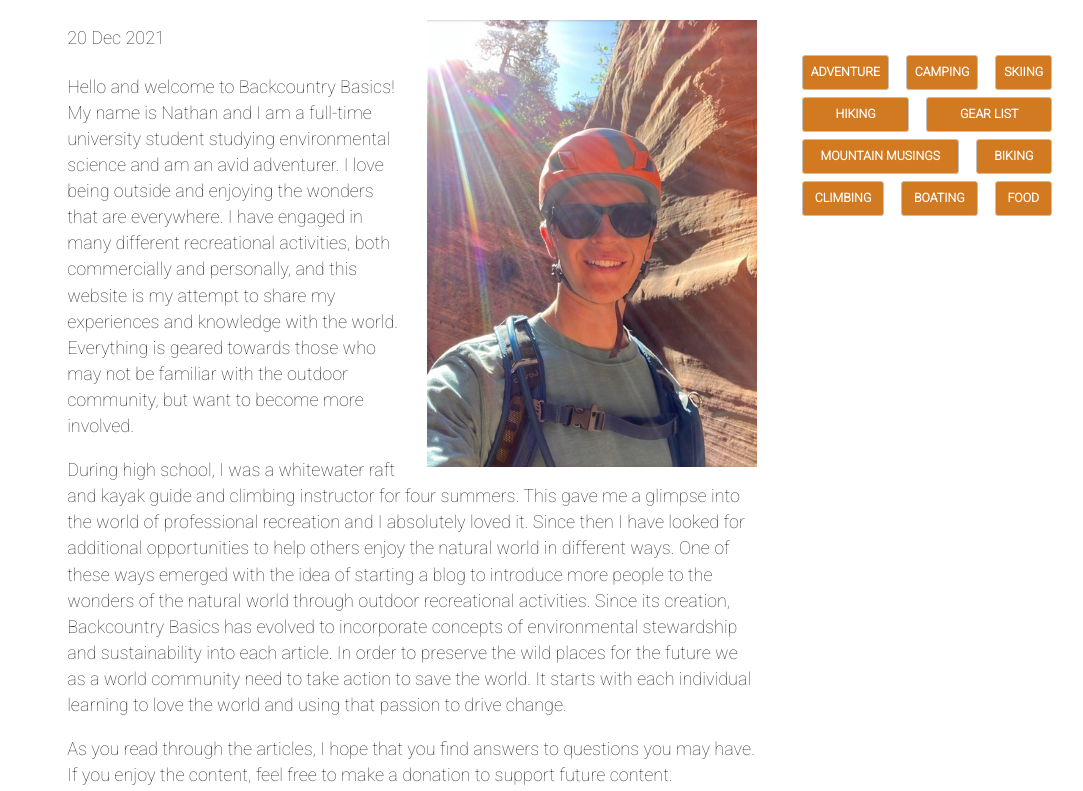
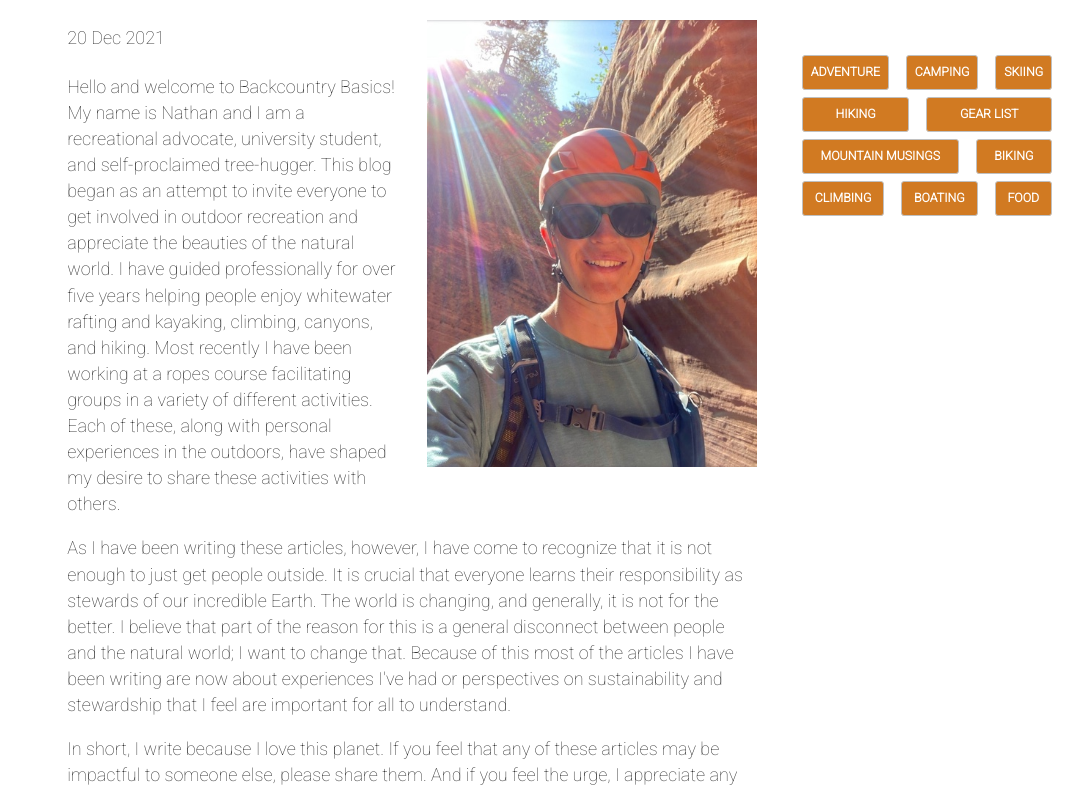
Before and after one commit to matkat99/backcountrybasics, an Eleventy site: page about/index.md in a window 1280 px wide. Shown: the part 152-943 px from the top of the page, without its empty margins (128-1211 px from the left). Built offline with nearby package versions, Linux system fonts and the light colour scheme; Eleventy itself is replaced by a stand-in of ours; files that its build step writes are made by us from their sources; what eleventy-plugin-sass would draw is missing.

Commit message:
about me update

```diff
--- a/about/index.md
+++ b/about/index.md
@@ -9,8 +9,10 @@ eleventyNavigation:
 
 <img src="./../img/aboutme.jpg" alt="Image of the author" class="right" width="330">
 
-Hello and welcome to Backcountry Basics! My name is Nathan and I am a full-time university student studying environmental science and am an avid adventurer. I love being outside and enjoying the wonders that are everywhere. I have engaged in many different recreational activities, both commercially and personally, and this website is my attempt to share my experiences and knowledge with the world. Everything is geared towards those who may not be familiar with the outdoor community, but want to become more involved.
+Hello and welcome to Backcountry Basics! My name is Nathan and I am a recreational advocate, university student, and self-proclaimed tree-hugger. This blog began as an attempt to invite everyone to get involved in outdoor recreation and appreciate the beauties of the natural world. I have guided professionally for over five years helping people enjoy whitewater rafting and kayaking, climbing, canyons, and hiking. Most recently I have been working at a ropes course facilitating groups in a variety of different activities. Each of these, along with personal experiences in the outdoors, have shaped my desire to share these activities with others.
 
-During high school, I was a whitewater raft and kayak guide and climbing instructor for four summers. This gave me a glimpse into the world of professional recreation and I absolutely loved it. Since then I have looked for additional opportunities to help others enjoy the natural world in different ways. One of these ways emerged with the idea of starting a blog to introduce more people to the wonders of the natural world through outdoor recreational activities. Since its creation, Backcountry Basics has evolved to incorporate concepts of environmental stewardship and sustainability into each article. In order to preserve the wild places for the future we as a world community need to take action to save the world. It starts with each individual learning to love the world and using that passion to drive change.
+As I have been writing these articles, however, I have come to recognize that it is not enough to just get people outside. It is crucial that everyone learns their responsibility as stewards of our incredible Earth. The world is changing, and generally, it is not for the better. I believe that part of the reason for this is a general disconnect between people and the natural world; I want to change that. Because of this most of the articles I have been writing are now about experiences I've had or perspectives on sustainability and stewardship that I feel are important for all to understand.
 
-As you read through the articles, I hope that you find answers to questions you may have. If you enjoy the content, feel free to make a donation to support future content.
+In short, I write because I love this planet. If you feel that any of these articles may be impactful to someone else, please share them. And if you feel the urge, I appreciate any and all donations to help support me as I continue to write. Thanks for reading, now go out and explore somewhere new!
+
+Follow me on Instagram @backcountry_nathan to see what adventures I've most recently had
```
